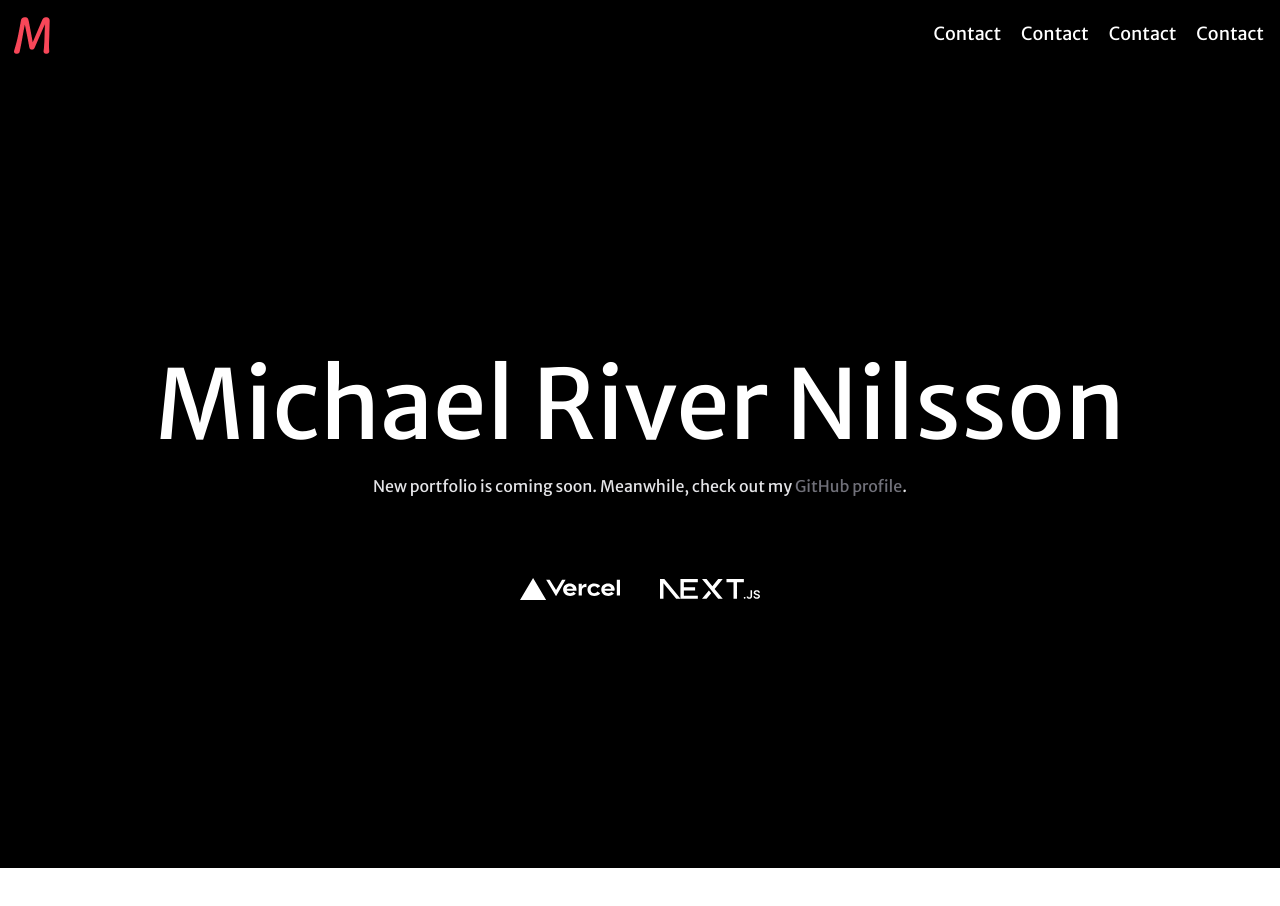
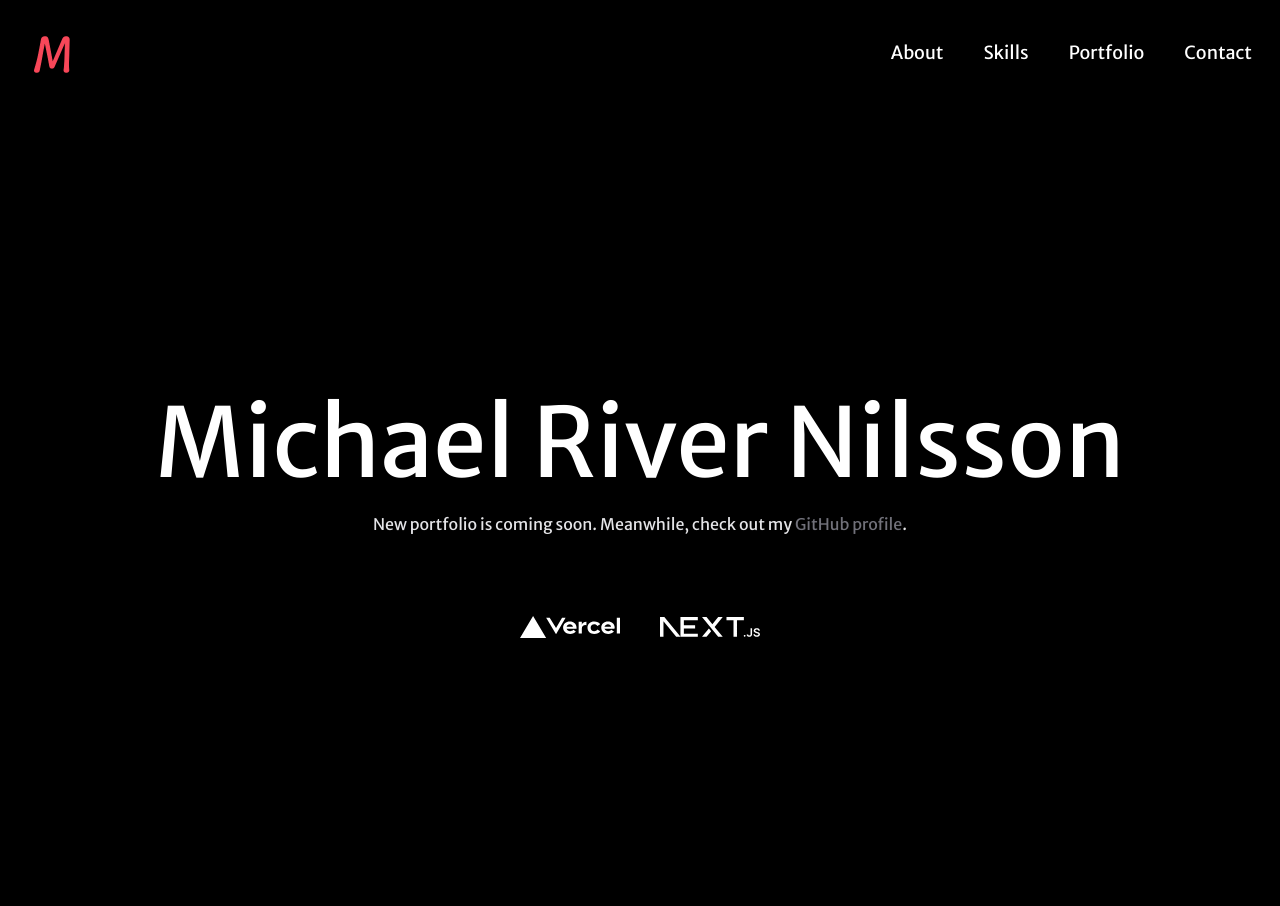
Before and after one commit to RiverMichael/mrn-portfolio, a Next.js app: page / in a window 1280 px wide. Before the commit the page ends 868 px from the top, so only its background shows below. Built offline with nearby package versions, Linux system fonts and the light colour scheme.

Commit message:
Adds styling to NavBar links

```diff
--- a/app/components/NavBar/index.jsx
+++ b/app/components/NavBar/index.jsx
@@ -38,18 +38,46 @@ export default function NavBar() {
       </div>
 
       <div className="navbar-end">
-        <ul className="menu menu-horizontal hidden gap-5 text-lg md:flex">
-          <li className="py-1">Contact</li>
-          <li className="py-1">Contact</li>
-          <li className="py-1">Contact</li>
-          <li className="py-1">Contact</li>
+        <ul className="menu menu-horizontal hidden gap-10 p-0 text-lg md:flex">
+          <li>
+            <Link
+              href="#about"
+              className="p-0 hover:bg-black hover:text-coralred"
+            >
+              About
+            </Link>
+          </li>
+          <li>
+            <Link
+              href="#skills"
+              className="p-0 hover:bg-black hover:text-coralred"
+            >
+              Skills
+            </Link>
+          </li>
+          <li>
+            <Link
+              href="#portfolio"
+              className="p-0 hover:bg-black hover:text-coralred"
+            >
+              Portfolio
+            </Link>
+          </li>
+          <li>
+            <Link
+              href="#contact"
+              className="p-0 hover:bg-black hover:text-coralred"
+            >
+              Contact
+            </Link>
+          </li>
         </ul>
 
         <div className="dropdown flex">
           <button
             tabIndex={0}
             role="button"
-            className="text-coralred p-0 md:hidden"
+            className="p-0 text-coralred md:hidden"
             aria-label="Show menu"
           >
             <Hamburger
@@ -65,12 +93,44 @@ export default function NavBar() {
 
           <ul
             tabIndex={0}
-            className={`${isNavOpen ? "block" : "hidden"} border-coralred menu dropdown-content right-0 top-14 z-[1]  flex justify-end gap-4 rounded-bl border-b-2 border-s-2 bg-black px-10 py-5 text-lg`}
+            className={`${isNavOpen ? "block" : "hidden"} menu dropdown-content right-0 top-14 z-[1] flex justify-end gap-5 rounded-bl border-b-2 border-s-2 border-coralred bg-black px-10 py-5 text-lg`}
           >
-            <li>About</li>
-            <li>About</li>
-            <li>About</li>
-            <li>About</li>
+            <li>
+              <Link
+                href="#about"
+                onClick={() => setIsNavOpen(false)}
+                className="p-0 hover:bg-black hover:text-coralred"
+              >
+                About
+              </Link>
+            </li>
+            <li>
+              <Link
+                href="#skills"
+                onClick={() => setIsNavOpen(false)}
+                className="p-0 hover:bg-black hover:text-coralred"
+              >
+                Skills
+              </Link>
+            </li>
+            <li>
+              <Link
+                href="#portfolio"
+                onClick={() => setIsNavOpen(false)}
+                className="p-0 hover:bg-black hover:text-coralred"
+              >
+                Portfolio
+              </Link>
+            </li>
+            <li>
+              <Link
+                href="#contact"
+                onClick={() => setIsNavOpen(false)}
+                className="p-0 hover:bg-black hover:text-coralred"
+              >
+                Contact
+              </Link>
+            </li>
           </ul>
         </div>
       </div>
--- a/app/components/ui/Header/index.jsx
+++ b/app/components/ui/Header/index.jsx
@@ -2,7 +2,7 @@ import NavBar from "../../NavBar";
 
 export default function Header() {
   return (
-    <header className="sticky top-0 z-40 flex w-full items-center justify-between">
+    <header className="sticky top-0 z-40 flex w-full items-center justify-between p-5">
       <NavBar />
     </header>
   );
```
